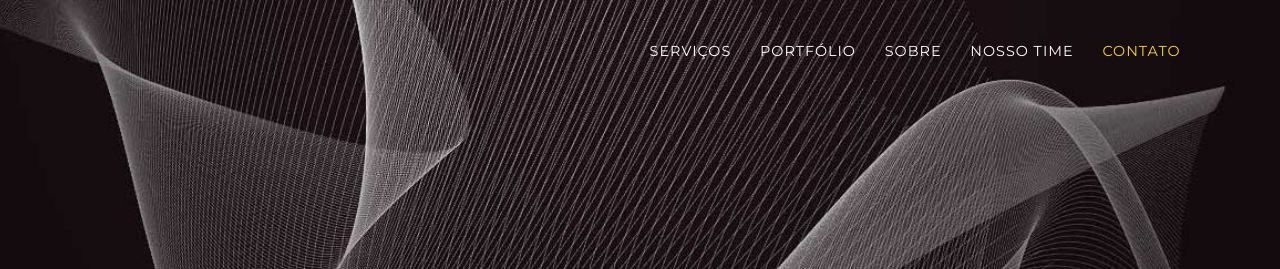
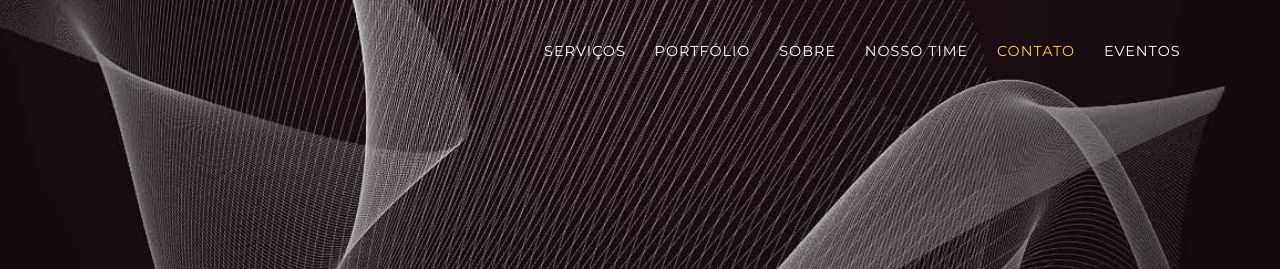
Before and after one commit to analytiqueconsultoria/analytiqueconsultoria.github.io, a website with bundled scripts: page index.html in a window 1280 px wide. Shown: the top 269 px of the page. Built offline with nearby package versions, Linux system fonts and the light colour scheme; files whose address does not match are found by name; a web font is replaced by a local one.

Commit message:
att eventos

```diff
--- a/index.html
+++ b/index.html
@@ -51,6 +51,9 @@
             </li>
             <li class="nav-item">
               <a class="nav-link js-scroll-trigger" href="#contact">Contato</a>
+            </li>
+            <li class="nav-item">
+              <a class="nav-link js-scroll-trigger" href="https://analytiqueconsultoria.github.io/eventos-analytique/">EVENTOS</a>
             </li>
           </ul>
         </div>
```
